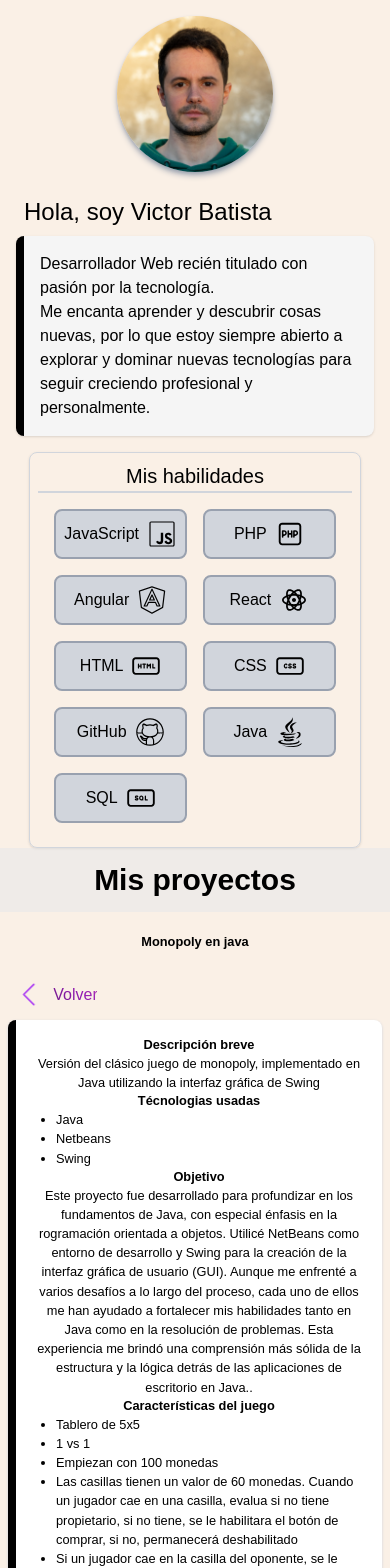
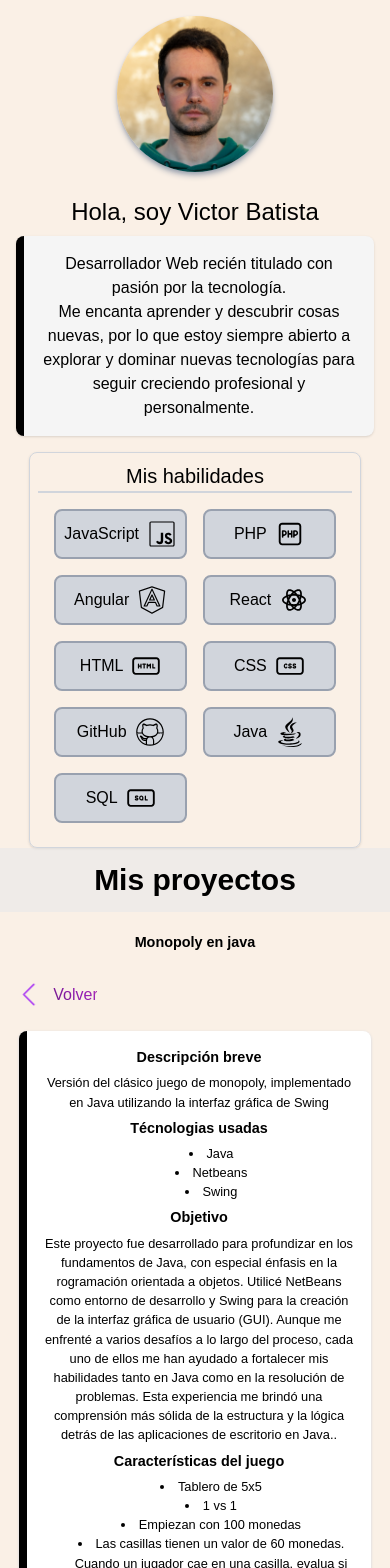
Before and after one commit to vicroix/portafolio-angular, an Angular app: page /details/1 in a window 390 px wide. Shown: the top 1568 px of the page. Built offline with nearby package versions, Linux system fonts and the light colour scheme.

Commit message:
portafolio responsive v1.5

```diff
--- a/src/app/details/details.component.css
+++ b/src/app/details/details.component.css
@@ -3,15 +3,19 @@
     height: 90%;
   }
   .contenedor-detalles{
-    margin: 0.5rem;
+    margin: 1.2rem;
   }
   .titulo-detalles{
-    font-size: 0.8rem;
+    font-size: 0.9rem;
     text-align: center;
   }
   .texto-detalles{
     font-size: 0.8rem;
     text-align: center;
+  }
+  .lista-desordenada{
+    text-align: center;
+    list-style-position: inside;
   }
   .lista-detalles{
     font-size: 0.8rem;
--- a/src/app/details/details.component.html
+++ b/src/app/details/details.component.html
@@ -22,12 +22,12 @@
       <!--Descripción proyecto-->
       <div class="contenedor-detalles max-w-[100%]">
         <div
-          class="border-l-8 rounded-lg p-4 shadow-sm shadow-gray-300 bg-white text-ellipsis sm:mr-5 sm:space-y-3 sm:w-160 break-words">
+          class="border-l-8 rounded-lg space-y-1.5 p-4 shadow-sm shadow-gray-300 bg-white text-ellipsis sm:mr-5 sm:space-y-3 sm:w-160 break-words">
           <ng-container *ngFor="let elemento of proyecto?.descripcion">
             <ng-container [ngSwitch]="elemento.tipo">
               <h3 *ngSwitchCase="'titulo'" class="text-xl font-bold titulo-detalles">{{ elemento.contenido }}</h3>
               <p *ngSwitchCase="'parrafo'" class="texto-detalles">{{ elemento.contenido }}</p>
-              <ul *ngSwitchCase="'lista'" class="list-disc pl-6">
+              <ul *ngSwitchCase="'lista'" class="list-disc pl-6 lista-desordenada">
                 <li *ngFor="let tecnologias of elemento.contenido" class="lista-detalles">{{ tecnologias }}</li>
               </ul>
             </ng-container>
--- a/src/app/midescripcion/midescripcion.component.css
+++ b/src/app/midescripcion/midescripcion.component.css
@@ -5,5 +5,6 @@
   }
   .descripcion{
     padding: 1rem;
+    text-align: center;
   }
 }
```
